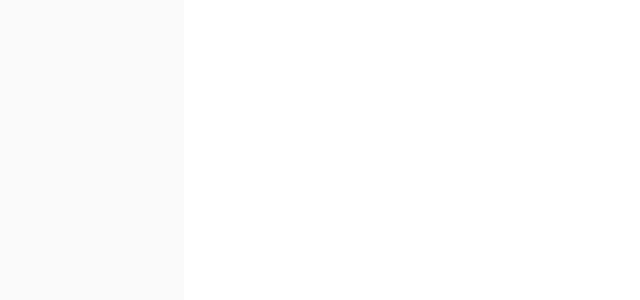
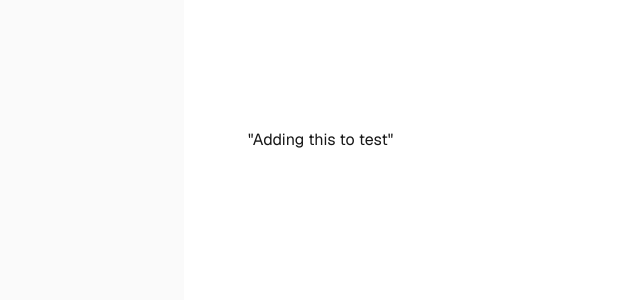
Before and after one commit to SmirkGx3/Portfolio, a Next.js app: page / in a window 1280 px wide. Shown: the top 300 px of the page, without its empty margins (72-712 px from the left). Built offline with nearby package versions, Linux system fonts and the light colour scheme.

Commit message:
Testing git commits

```diff
--- a/app/page.tsx
+++ b/app/page.tsx
@@ -4,7 +4,11 @@ export default function Home() {
   return (
     <div className="flex flex-col flex-1 items-center justify-center bg-zinc-50 font-sans dark:bg-black">
       <main className="flex flex-1 w-full max-w-3xl flex-col items-center justify-between py-32 px-16 bg-white dark:bg-black sm:items-start">
-
+        <div>
+          <p>
+            "Adding this to test"
+          </p>
+        </div>
 
       </main>
     </div>
```
